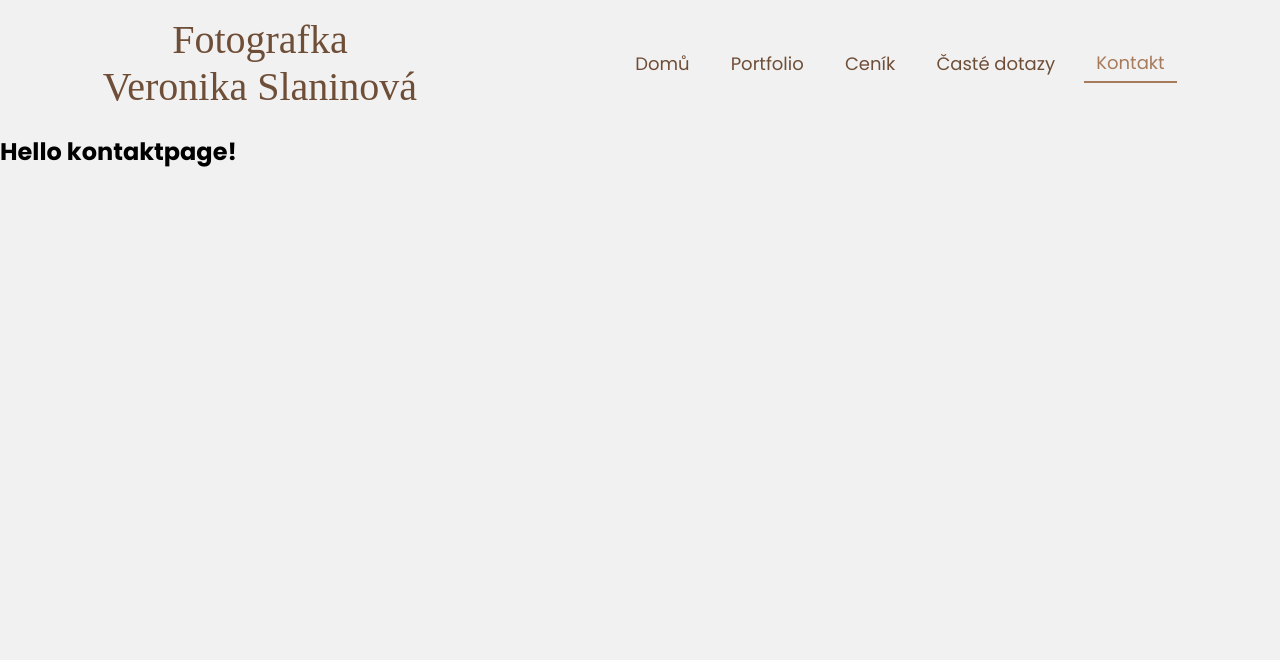
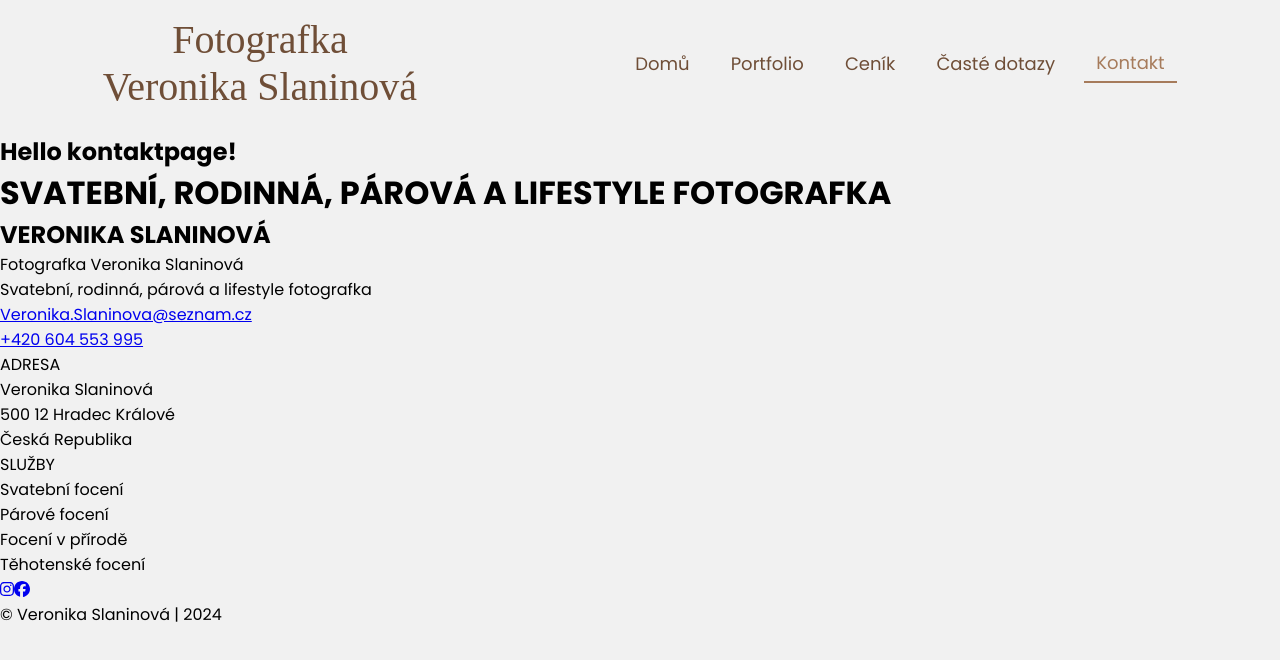
Before and after one commit to JanSpCZ/VSPhotography, a Vue app: page /kontakt in a window 1280 px wide. Shown: the top 660 px of the page. Built offline with nearby package versions, Linux system fonts and the light colour scheme; a web font is replaced by a local one.

Commit message:
location done, footer marked

```diff
--- a/src/App.vue
+++ b/src/App.vue
@@ -3,11 +3,14 @@
     <TNavBar :links="links" />
 
     <RouterView />
+
+    <TFooter />
   </div>
 </template>
 
 <script>
 import TNavBar from "@/components/TNavBar.vue"
+import TFooter from "./components/TFooter.vue";
 
 
 export default {
@@ -23,7 +26,7 @@ export default {
       ]
     }
   },
-  components: { TNavBar }
+  components: { TNavBar, TFooter }
 }
 
 </script>
--- /dev/null
+++ b/src/components/TFooter.vue
@@ -0,0 +1,56 @@
+<template>
+    <footer>
+        <h1>SVATEBNÍ, RODINNÁ, PÁROVÁ A LIFESTYLE FOTOGRAFKA</h1>
+        <h2>VERONIKA SLANINOVÁ</h2>
+        <div class="info-container">
+            <div class="info-contact">
+                <ul>
+                    <li>Fotografka Veronika Slaninová</li>
+                    <li>Svatební, rodinná, párová a lifestyle fotografka</li>
+                    <li><a href="mailto:Veronika.Slaninova@seznam.cz">Veronika.Slaninova@seznam.cz</a></li>
+                    <li><a href="tel:+420 604 553 995">+420 604 553 995</a></li>
+                </ul>
+            </div>
+            <div class="info-address">
+                <ul>
+                    <li>ADRESA</li>
+                    <li>Veronika Slaninová</li>
+                    <li>500 12 Hradec Králové</li>
+                    <li>Česká Republika</li>
+                </ul>
+            </div>
+            <div class="info-services">
+                <ul>
+                    <li>SLUŽBY</li>
+                    <li>Svatební focení</li>
+                    <li>Párové focení</li>
+                    <li>Focení v přírodě</li>
+                    <li>Těhotenské focení</li>
+                </ul>
+            </div>
+        </div>
+        <div class="icons">
+            <a href="#"><font-awesome-icon :icon="['fab', 'instagram']" /></a>
+            <a href="#"><font-awesome-icon :icon="['fab', 'facebook']" /></a>
+        </div>
+        <p>&copy; Veronika Slaninová | 2024</p>
+    </footer>
+</template>
+
+
+<script>
+
+export default {
+    name: "TFooter"
+}
+
+
+</script>
+
+
+<style lang="scss" scoped>
+
+
+
+
+</style>
--- a/src/components/TLocation.vue
+++ b/src/components/TLocation.vue
@@ -3,7 +3,7 @@
     <div class="location-left">
         <img src="/img/hk-kraj.png" alt="Kralovehradecky kraj">
     </div>
-    <div class="location-right">
+    <div class="location-right slide">
         <h2>Kde mě najdete?</h2>
         <p>Fotím převážně v Královéhradeckém kraji, takže se pohybuji nejvíce ve městech a přírodních lokalitách v okolí Hradce Králové, Náchoda a Trutnova, ale ráda objevuji i nová místa. Pokud tedy máte oblíbenou lokalitu o něco dál, tak nemám problém si udělat výlet. Místo focení spolu vždycky vybereme tak, aby mělo tu správnou atmosféru. Ať už jde o hory, les, park nebo útulnou kavárnu, důležité je, že to bude přesně podle Vašich představ.</p>
         <TButton color="brown" label="KONTAKTUJTE MĚ" emitEvent="loadPage" @loadPage="handleLoadPage" />
@@ -21,9 +21,36 @@ import TButton from './TButton.vue';
 
 export default {
     name: "TLocation",
+    data() {
+        return {
+            observer: null
+        }
+    },
+    mounted() {
+        const observerOptions = {
+            threshold: 0.1
+        }
+
+        this.observer = new IntersectionObserver((entries) => {
+            entries.forEach((entry) => {
+                if (entry.isIntersecting) {
+                    entry.target.classList.add("visible")
+                    this.observer.unobserve(entry.target) //přestane sledovat po zobrazení
+                }
+            })
+        }, observerOptions)
+
+        const slides = document.querySelectorAll(".slide")
+        slides.forEach(slide => this.observer.observe(slide))
+    },
     methods: {
         handleLoadPage () {
             this.$router.push("/kontakt")
+        }
+    },
+    beforeDestroy() {
+        if (this.observer) {
+            this.observer.disconnect()
         }
     },
     components: { TButton }
@@ -35,6 +62,18 @@ export default {
 <style lang="scss" scoped>
 @use "src/assets/colors";
 @use "src/assets/breakpoints";
+
+.slide {
+    opacity: 0;
+    transition: all .6s ease-out;
+    will-change: opacity, transform;
+    transform: translateY(100px);
+
+    &.visible {
+        opacity: 1;
+        transform: translateX(0);
+    }
+}
 
 .location-container {
     width: 100%;
--- a/src/components/TSlideSection.vue
+++ b/src/components/TSlideSection.vue
@@ -99,7 +99,7 @@ section {
 
 .slide {
     opacity: 0;
-    transition: all .5s ease-out;
+    transition: all .6s ease-out;
     will-change: opacity, transform;
     transform: translateY(100px);
 
--- a/src/main.js
+++ b/src/main.js
@@ -10,8 +10,9 @@ import { FontAwesomeIcon } from "@fortawesome/vue-fontawesome"
 
 //Import used icons here
 import { faBars } from "@fortawesome/free-solid-svg-icons"
+import { faInstagram, faFacebook } from '@fortawesome/free-brands-svg-icons'
 
-library.add(faBars)
+library.add(faBars, faInstagram, faFacebook)
 
 const app = createApp(App)
 
```
